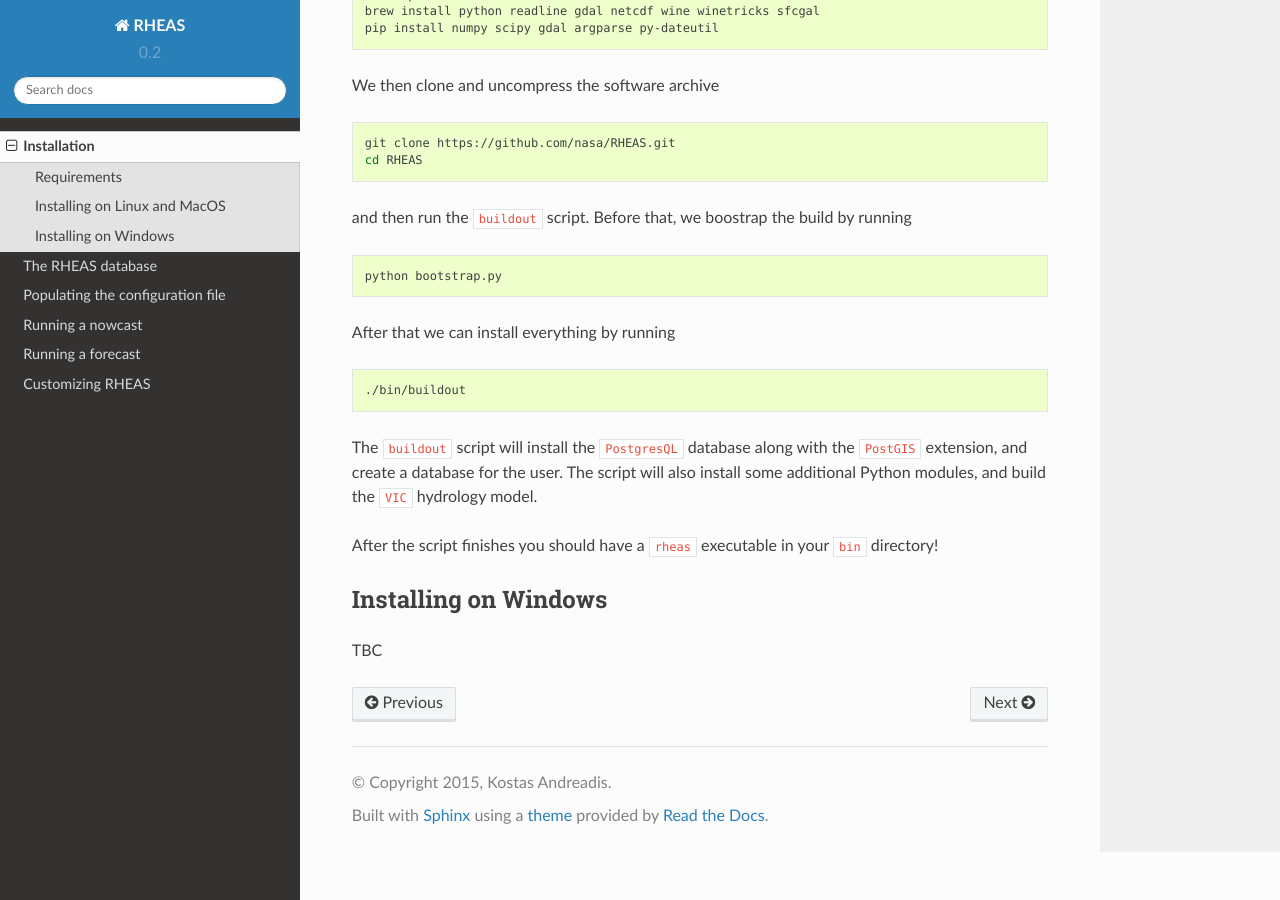
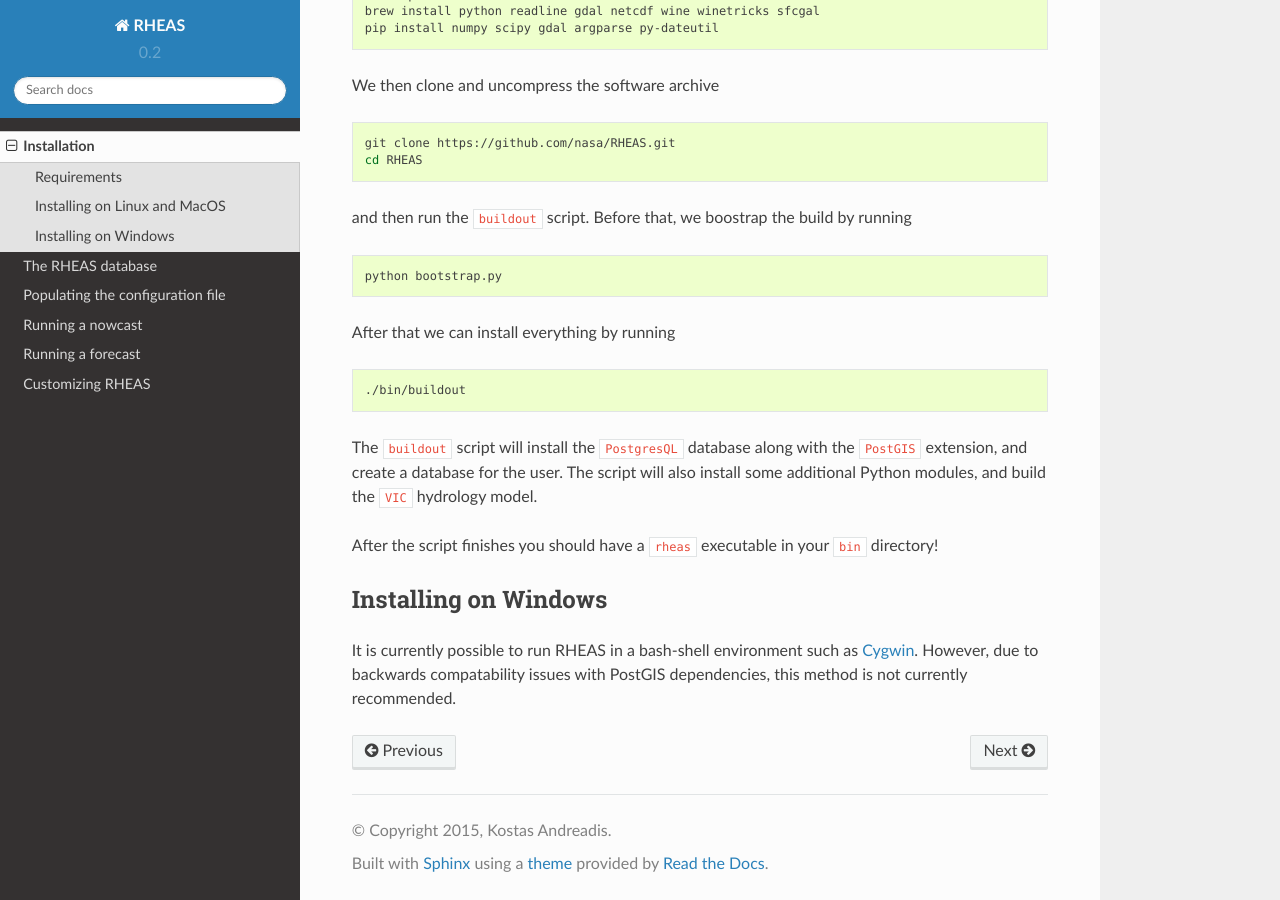
Before and after one commit to nasa/RHEAS, a Sphinx documentation site: the page built from doc/installation.rst, in a window 1280 px wide and 900 px high, scrolled down 1147 px. Built offline with Sphinx 7.4.7 and the Read the Docs theme 2.0.0, drawn with Linux system fonts in a browser that asks for light colours; formulas are drawn with MathJax 3.

Commit message:
Update installation.rst

```diff
--- a/doc/installation.rst
+++ b/doc/installation.rst
@@ -88,5 +88,4 @@ After the script finishes you should have a ``rheas`` executable in your ``bin``
 
 Installing on Windows
 --------------------------------
-
-TBC
+It is currently possible to run RHEAS in a bash-shell environment such as `Cygwin <https://www.cygwin.com/>`_. However, due to backwards compatability issues with PostGIS dependencies, this method is not currently recommended.
```
